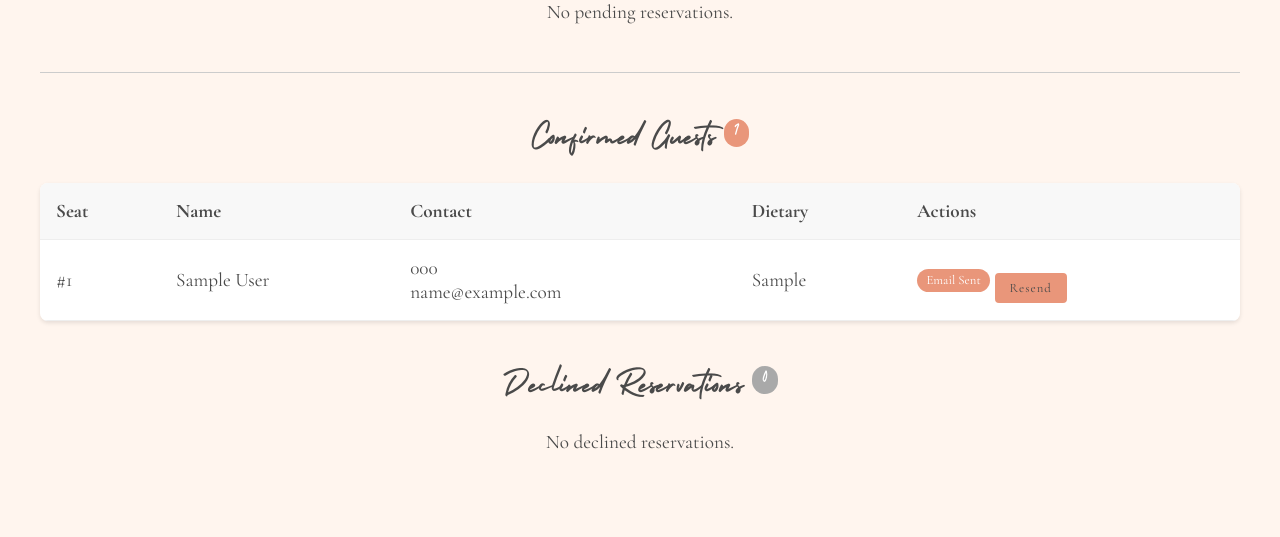
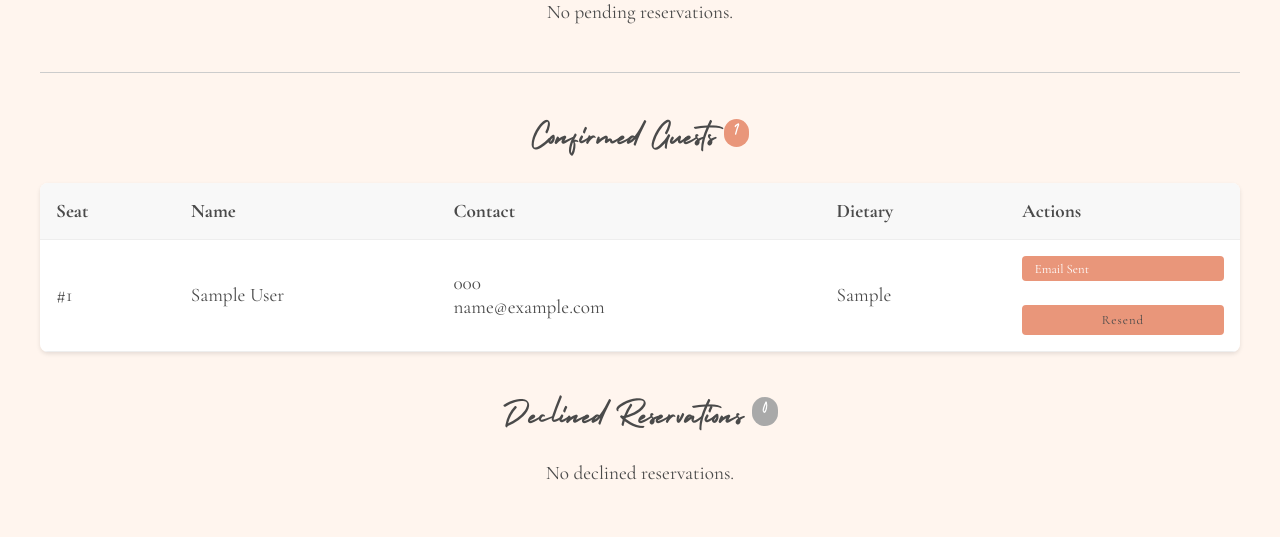
Before and after one commit to thulanesigasa/wedding_reservation, a Flask app: page /admin/dashboard in a window 1280 px wide. Shown: the part 319-856 px from the top of the page. Before the commit the page ends 768 px from the top, so only its background shows below. Run offline with Flask 3, Linux system fonts and the light colour scheme; the visitor is signed in with stand-in values (Sample User, id 1); tables that the repository leaves empty hold one stand-in row (values such as "Sample post").

Commit message:
style: vertical button alignment and badge shape fix

```diff
--- a/templates/admin.html
+++ b/templates/admin.html
@@ -105,19 +105,23 @@
                         <td>{{ r.phone }}<br>{{ r.email }}</td>
                         <td>{{ r.dietary_restrictions }}</td>
                         <td>
+                            <div style="display: flex; flex-direction: column; gap: 0.5rem; align-items: center;">
                                 {% if not r.email_sent %}
                                 <button onclick="handleAction('{{ r.id }}', 'send_email')" class="btn btn-small"
-                                style="font-size: 0.8rem; padding: 0.3rem 0.8rem; background-color: var(--accent-color);">Send
+                                    style="font-size: 0.8rem; padding: 0.3rem 0.8rem; background-color: var(--accent-color); width: 100%;">Send
                                     Email</button>
-                            <button onclick="handleAction('{{ r.id }}', 'decline')" class="btn btn-small btn-decline"
-                                style="font-size: 0.8rem; padding: 0.3rem 0.8rem;">Undo (Decline)</button>
+                                <button onclick="handleAction('{{ r.id }}', 'decline')"
+                                    class="btn btn-small btn-decline"
+                                    style="font-size: 0.8rem; padding: 0.3rem 0.8rem; width: 100%;">Undo
+                                    (Decline)</button>
                                 {% else %}
                                 <span class="badge"
-                                style="background-color: var(--accent-color); color: white; font-size: 0.8rem;">Email
+                                    style="background-color: var(--accent-color); color: white; font-size: 0.8rem; padding: 0.3rem 0.8rem; width: 100%; box-sizing: border-box; display: block; border-radius: 4px;">Email
                                     Sent</span>
                                 <button onclick="handleAction('{{ r.id }}', 'send_email')" class="btn btn-small"
-                                style="font-size: 0.8rem; padding: 0.3rem 0.8rem; background-color: var(--accent-color);">Resend</button>
+                                    style="font-size: 0.8rem; padding: 0.3rem 0.8rem; background-color: var(--accent-color); width: 100%;">Resend</button>
                                 {% endif %}
+                            </div>
                         </td>
                     </tr>
                     {% endfor %}
@@ -150,21 +154,25 @@
                         <td>{{ r.phone }}<br>{{ r.email }}</td>
                         <td>Declined</td>
                         <td>
+                            <div style="display: flex; flex-direction: column; gap: 0.5rem; align-items: center;">
                                 {% if not r.email_sent %}
                                 <button onclick="handleAction('{{ r.id }}', 'send_email')" class="btn btn-small"
-                                style="font-size: 0.8rem; padding: 0.3rem 0.8rem; background-color: var(--accent-color);">Send
+                                    style="font-size: 0.8rem; padding: 0.3rem 0.8rem; background-color: var(--accent-color); width: 100%;">Send
                                     Email</button>
                                 <button onclick="handleAction('{{ r.id }}', 'accept')" class="btn btn-small btn-approve"
-                                style="font-size: 0.8rem; padding: 0.3rem 0.8rem;">Undo (Accept)</button>
+                                    style="font-size: 0.8rem; padding: 0.3rem 0.8rem; width: 100%;">Undo
+                                    (Accept)</button>
                                 {% else %}
                                 <span class="badge"
-                                style="background-color: var(--accent-color); color: white; font-size: 0.8rem;">Email
+                                    style="background-color: var(--accent-color); color: white; font-size: 0.8rem; padding: 0.3rem 0.8rem; width: 100%; box-sizing: border-box; display: block; border-radius: 4px;">Email
                                     Sent</span>
                                 <button onclick="handleAction('{{ r.id }}', 'send_email')" class="btn btn-small"
-                                style="font-size: 0.8rem; padding: 0.3rem 0.8rem; background-color: var(--accent-color);">Resend</button>
+                                    style="font-size: 0.8rem; padding: 0.3rem 0.8rem; background-color: var(--accent-color); width: 100%;">Resend</button>
                                 <button onclick="handleAction('{{ r.id }}', 'accept')" class="btn btn-small btn-approve"
-                                style="font-size: 0.8rem; padding: 0.3rem 0.8rem;">Undo (Accept)</button>
+                                    style="font-size: 0.8rem; padding: 0.3rem 0.8rem; width: 100%;">Undo
+                                    (Accept)</button>
                                 {% endif %}
+                            </div>
                         </td>
                     </tr>
                     {% endfor %}
```
Lines whose indentation alone changed are shown as unchanged.
